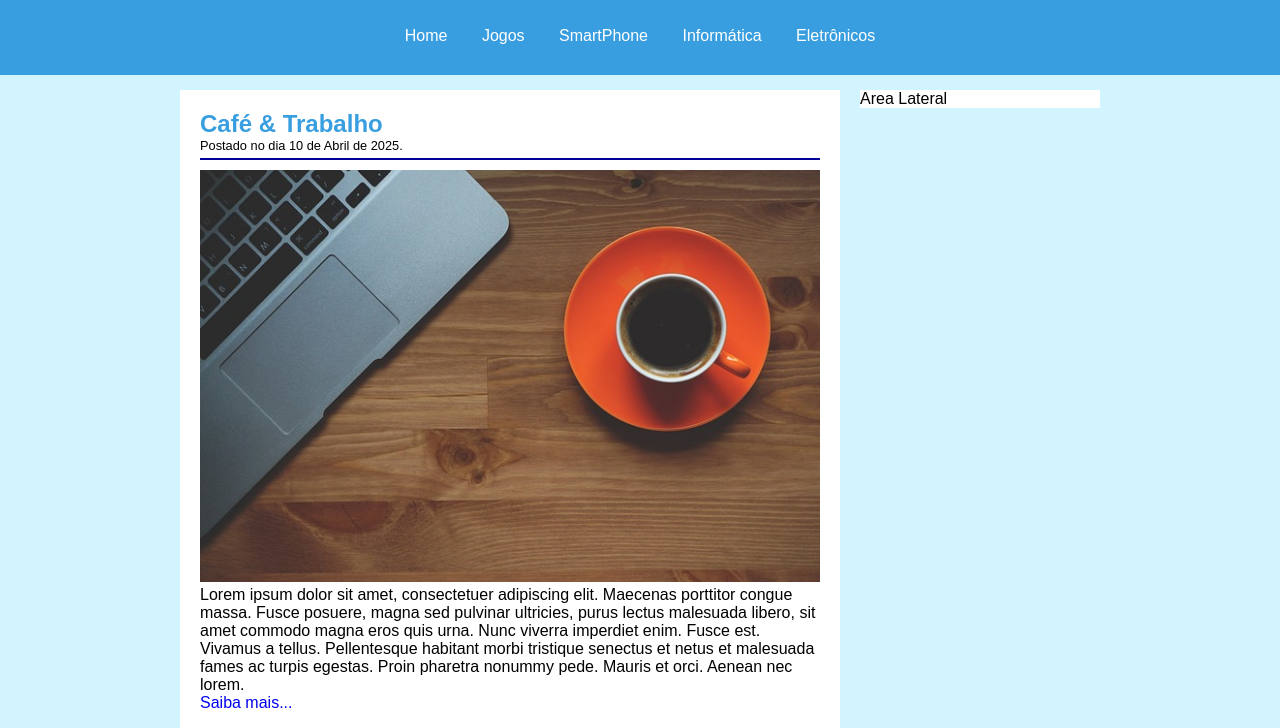
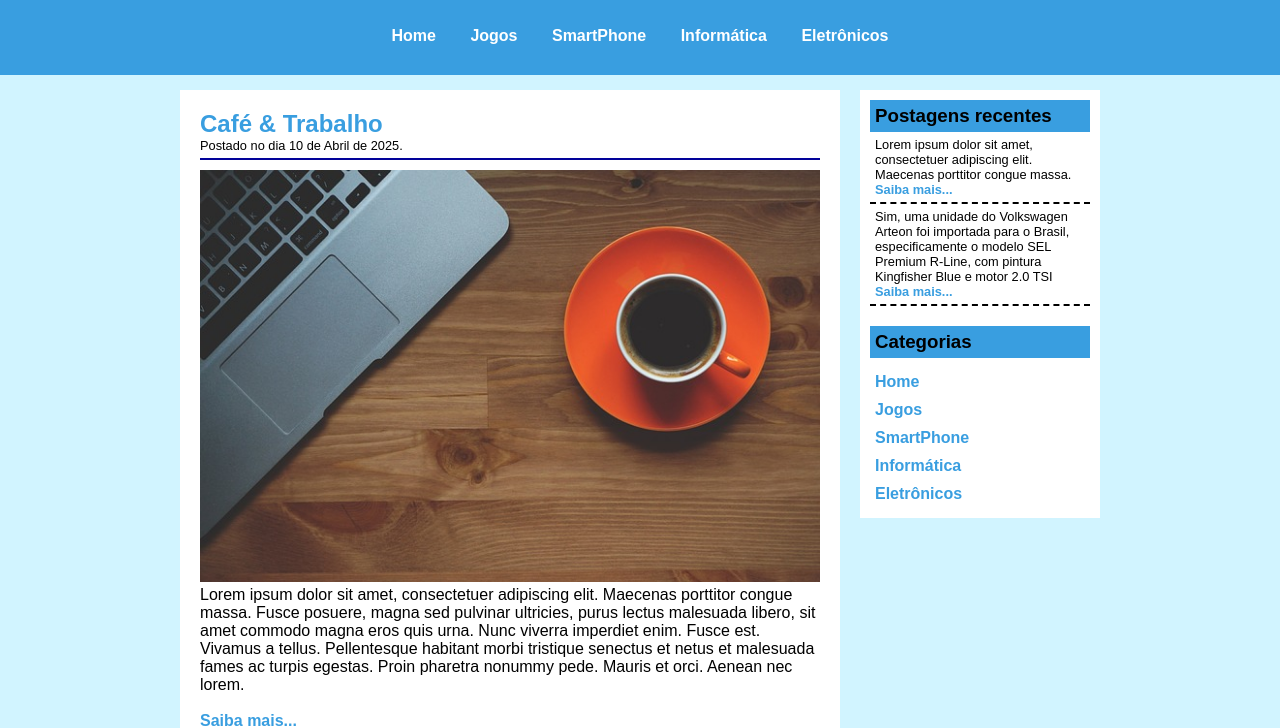
Before and after one commit to renanbarbosaaa/TechBlog, a plain HTML site: page index.html in a window 1280 px wide. Shown: the part 78-806 px from the top of the page. Drawn offline with Linux system fonts and the light colour scheme.

Commit message:
Add alterações

```diff
--- a/css/style.css
+++ b/css/style.css
@@ -33,6 +33,16 @@ a{
 #areaMenu a:link,#areaMenu a:visited{
     color: white;
     padding: 0 15px;
+}
+
+a:link, a:visited{
+    color: rgb(57, 158, 224);
+    font-weight: bold;
+}
+
+a:hover{
+    color:rgb(11, 61, 95);
+    text-decoration: underline;
 }
 
 #areaMenu a:hover{
@@ -83,3 +93,28 @@ h2{
     padding-bottom: 5px;
     margin-bottom: 10px;
 }
+
+.conteudoLateral{
+    padding: 10px;
+}
+
+h3{
+    background-color: rgb(57, 158, 224);
+    padding: 5px;
+}
+
+.textoLateral{
+    font-size: 0.8em;
+    padding: 5px;
+    border-bottom: 2px dashed ;
+}
+
+.menuLateral{
+    padding: 5px;
+}
+
+.menuLateral a{
+    display: block;
+    margin-top: 10px;
+
+}
--- a/index.html
+++ b/index.html
@@ -1,14 +1,18 @@
 <!DOCTYPE html>
 <html lang="en">
+
 <head>
     <meta charset="UTF-8">
     <meta name="viewport" content="width=device-width, initial-scale=1.0">
     <title>TechBlog</title>
     <link rel="stylesheet" href="css/style.css">
 </head>
+
 <body>
     <div id="areaCabecalho">
-        <div id="areaLogo"><h1>Tech<span class="branco">Blog</span></h1></div>
+        <div id="areaLogo">
+            <h1>Tech<span class="branco">Blog</span></h1>
+        </div>
         <div id="areaMenu">
             <a href="index.html">Home</a>
             <a href="jogos.html">Jogos</a>
@@ -22,7 +26,8 @@
             <div id="postagem"> <!--iniciando div postagem-->
                 <h2>Café & Trabalho</h2>
                 <span class="data-postagem">Postado no dia 10 de Abril de 2025.</span>
-            <img src="imagens/imagem1.jpg" alt="Imagem de uma xícara de café e um computador em cima da mesa." width="620px">
+                <img src="imagens/imagem1.jpg" alt="Imagem de uma xícara de café e um computador em cima da mesa."
+                    width="620px">
                 <p>
                     Lorem ipsum dolor sit amet, consectetuer adipiscing elit. Maecenas porttitor
                     congue massa. Fusce posuere, magna sed pulvinar ultricies, purus lectus malesuada
@@ -30,38 +35,75 @@
                     est. Vivamus a tellus. Pellentesque habitant morbi tristique senectus et netus et
                     malesuada fames ac turpis egestas. Proin pharetra nonummy pede. Mauris et orci. Aenean nec lorem.
                 </p>
+                <br>
                 <a href="#">Saiba mais...</a>
             </div> <!--finalizando div postagem-->
 
             <div id="postagem"> <!--iniciando div postagem-->
                 <h2>Unico VW Arteon oficiamente emplacado no Brasil</h2>
                 <span class="data-postagem">Postado no dia 08 de Maio de 2025.</span>
-            <img src="imagens/imagem2.jpg" alt="Imagem de uma xícara de café e um computador em cima da mesa." width="620px">
+                <img src="imagens/imagem2.jpg" alt="Imagem de uma xícara de café e um computador em cima da mesa."
+                    width="620px">
                 <p>
                     Sim, uma unidade do Volkswagen Arteon foi importada para o Brasil,
                     especificamente o modelo SEL Premium R-Line, com pintura Kingfisher
                     Blue e motor 2.0 TSI. A importação foi feita de forma independente,
-                já que o Arteon não faz parte do catálogo oficial da Volkswagen no Brasil.</br></br>
+                    já que o Arteon não faz parte do catálogo oficial da Volkswagen no Brasil.<br><br>
                     Detalhes da importação:
-                Modelo: Arteon SEL Premium R-Line.</br>
-                Cor: Kingfisher Blue.</br>
-                Motor: 2.0 TSI.</br>
-                Importação: Independente.</br>
-                Preço: Cerca de R$ 800.000. </br>
-                Tração: 4x4 (AWD)</br>
-            </br>Observações:</br>
+                    Modelo: Arteon SEL Premium R-Line.<br>
+                    Cor: Kingfisher Blue.<br>
+                    Motor: 2.0 TSI.<br>
+                    Importação: Independente.<br>
+                    Preço: Cerca de R$ 800.000. <br>
+                    Tração: 4x4 (AWD)<br>
+                    <br>Observações:<br>
                     O Arteon foi descontinuado na Europa e nos EUA em 2023, abrindo
                     espaço para o modelo elétrico ID 7.
-            </br>A importação do Arteon foi feita por um importador independente,
+                    <br>A importação do Arteon foi feita por um importador independente,
                     não pela Volkswagen Brasil.
                 </p>
-
+                <br>
                 <a href="#">Saiba mais...</a>
             </div> <!--finalizando div postagem-->
 
         </div>
-        <div id="areaLateral">Area Lateral</div>
+
+        <div id="areaLateral"><!--inicio da div areaLateral-->
+            <div class="conteudoLateral"><!--inicio da div conteudoLateral-->
+                <h3>Postagens recentes</h3>
+                <div class="textoLateral"> <!--inicio da div textoLateral-->
+                    <p>
+                        Lorem ipsum dolor sit amet, consectetuer adipiscing elit. Maecenas porttitor
+                        congue massa.
+                    </p>
+                    <a href="#">Saiba mais...</a>
+                </div> <!--fim da div textoLateral-->
+
+                <div class="textoLateral"> <!--inicio da div textoLateral-->
+                    <p>
+                        Sim, uma unidade do Volkswagen Arteon foi importada para o Brasil,
+                    especificamente o modelo SEL Premium R-Line, com pintura Kingfisher
+                    Blue e motor 2.0 TSI
+                    </p>
+                    <a href="#">Saiba mais...</a>
+                </div> <!--fim da div textoLateral-->
+            </div> <!--fim da div conteudoLateral-->
+        </div> <!--fim da div areaLateral-->
+
+        <div id="areaLateral"><!--inicio da div areaLateral-->
+            <div class="conteudoLateral"><!--inicio da div conteudoLateral-->
+                <h3>Categorias</h3>
+                <div class="menuLateral">
+                    <a href="index.html">Home</a>
+                    <a href="jogos.html">Jogos</a>
+                    <a href="smartphone.html">SmartPhone</a>
+                    <a href="informatica.html">Informática</a>
+                    <a href="eletronicos.html">Eletrônicos</a>
+                </div>
+            </div>
+        </div>
         <div id="rodape">&copy; Todos os direitos reservados</div>
     </div>
 </body>
+
 </html>
```
Lines whose indentation alone changed are shown as unchanged.
